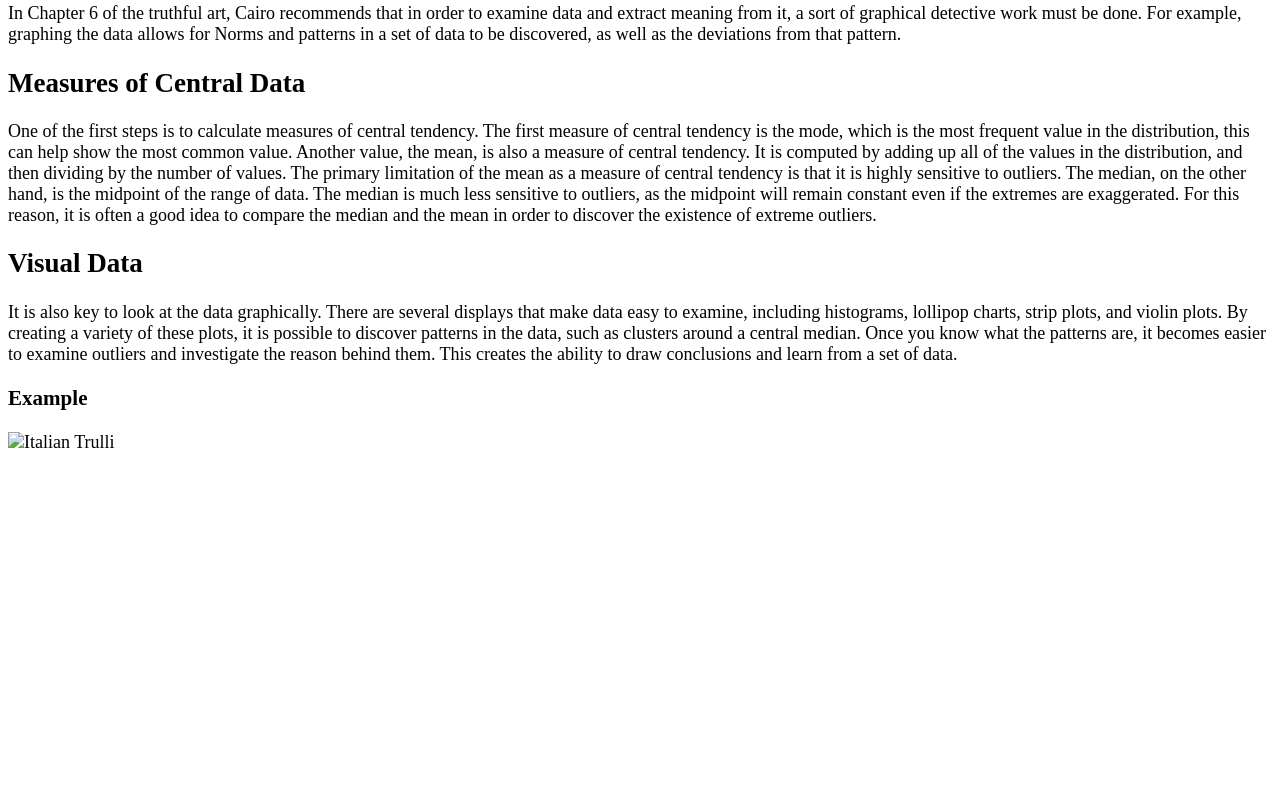
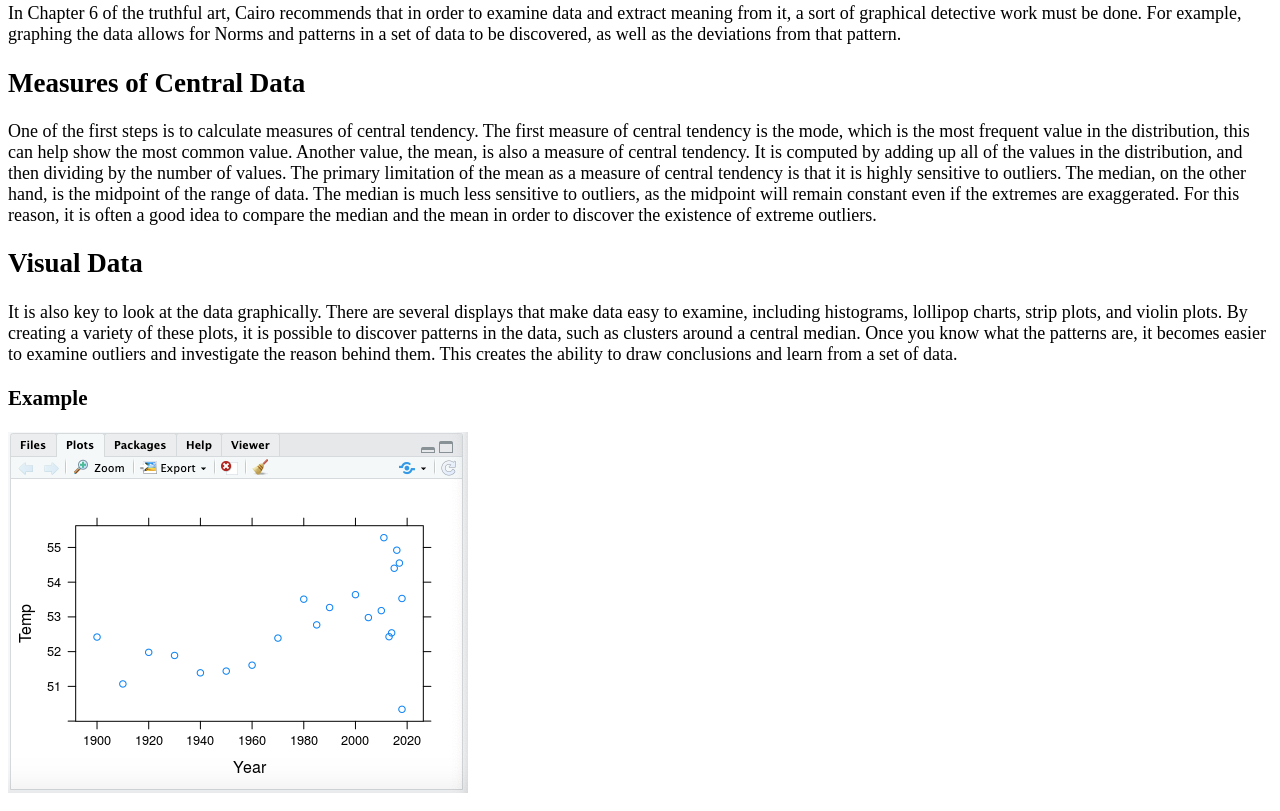
Before and after one commit to Abby-Wheelis/MEANingful-Data, a plain HTML site: page index.html in a window 1280 px wide. Shown: the part 71-882 px from the top of the page. Before the commit the page ends 800 px from the top, so only its background shows below. Drawn offline with Linux system fonts and the light colour scheme.

Commit message:
Update index.html

```diff
--- a/index.html
+++ b/index.html
@@ -16,7 +16,7 @@
     It is also key to look at the data graphically. There are several displays that make data easy to examine, including histograms, lollipop charts, strip plots, and violin plots. By creating a variety of these plots, it is possible to discover patterns in the data, such as clusters around a central median. Once you know what the patterns are, it becomes easier to examine outliers and investigate the reason behind them. This creates the ability to draw conclusions and learn from a set of data.
     </p>
     <h3>Example</h3>
-    <img src="GraphGuy.jpg" alt="Italian Trulli">
+    <img src="GraphGuy.png" alt="Scatter Plot from RStudio">
     <p>
 
     </p>
```
